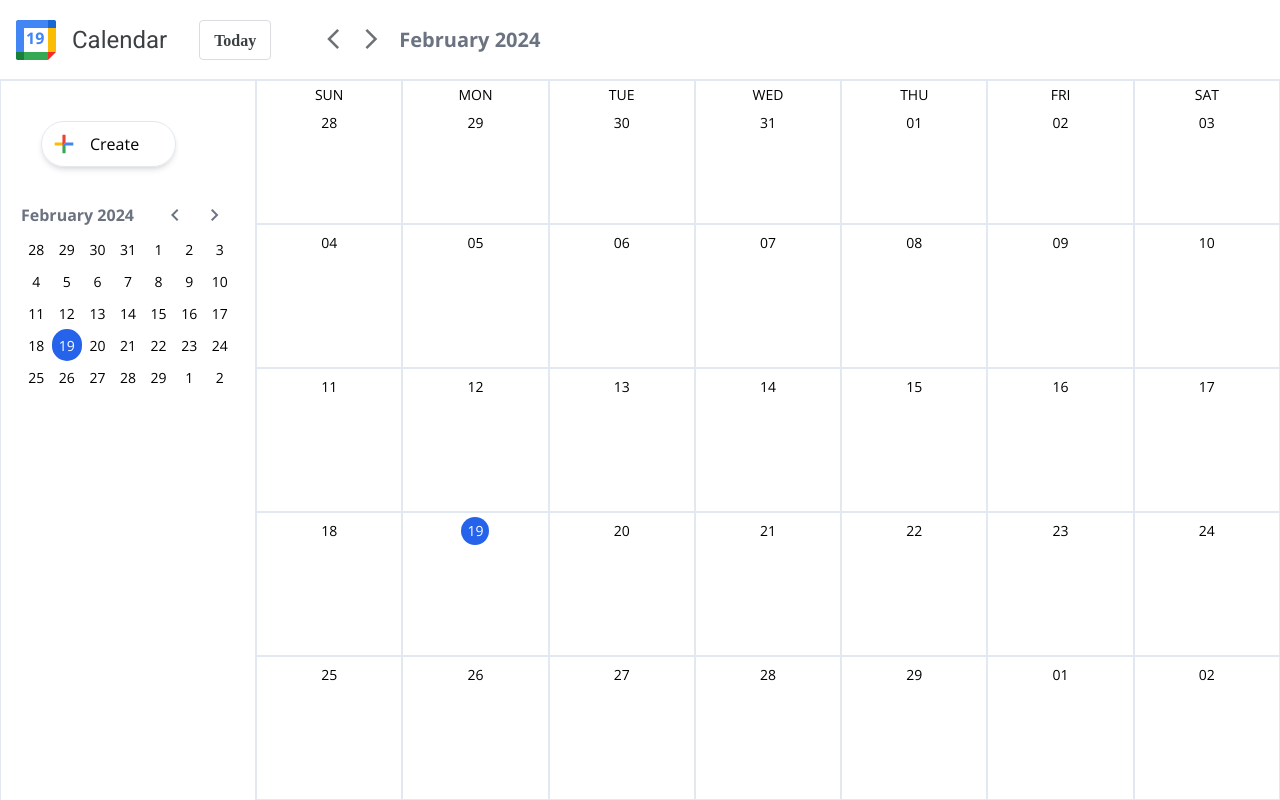
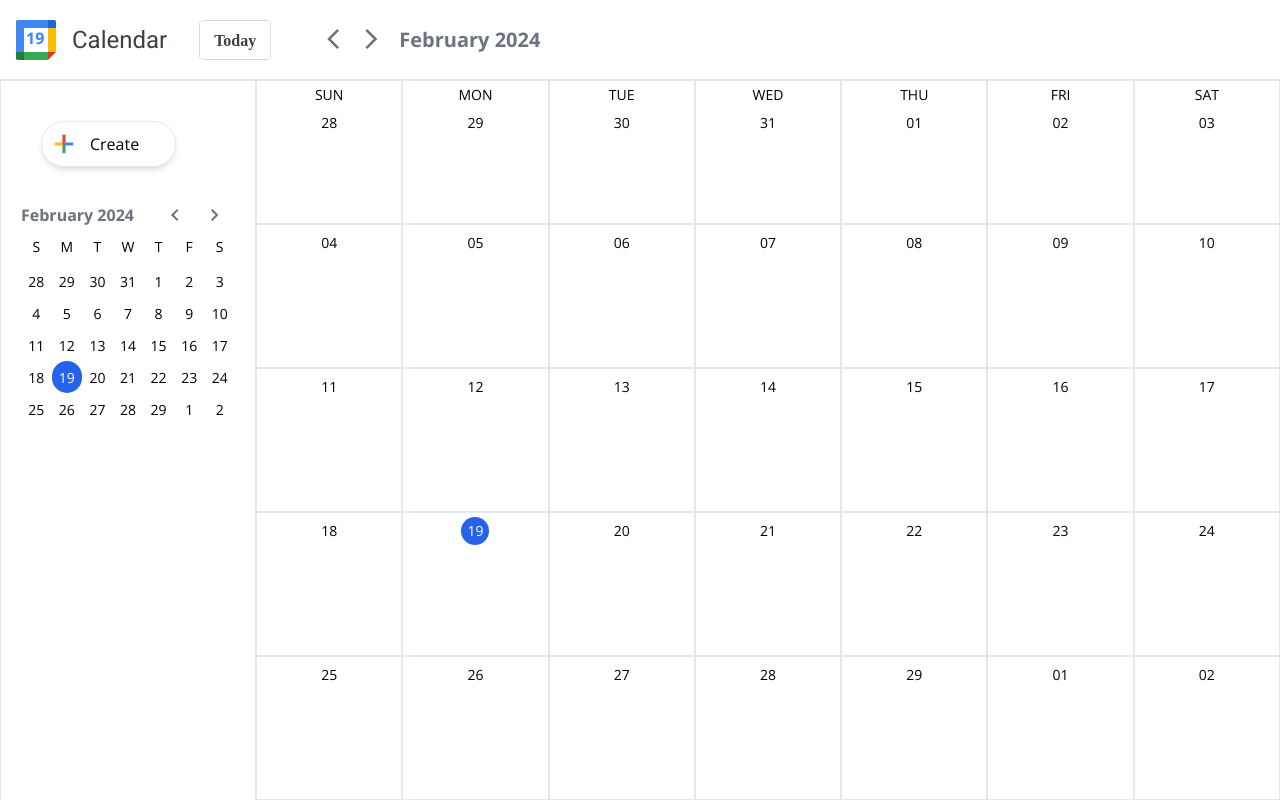
Before and after one commit to Tecnavis-Interns/Google-Calendar, a React (Vite) app: page / in a window 1280 px wide. Built offline with nearby package versions, Linux system fonts and the light colour scheme.

Commit message:
fix:day selected updated

```diff
--- a/src/components/Event/AddEvent.jsx
+++ b/src/components/Event/AddEvent.jsx
@@ -2,7 +2,7 @@ import React, { useContext, useState } from "react";
 import GlobalContext from "../../contexts/GlobalContext";
 
 export default function AddEvent() {
-  const { setShowAddEvent } = useContext(GlobalContext);
+  const { setShowAddEvent ,daySelected} = useContext(GlobalContext);
   const [title, setTitle] = useState("");
   return (
     <div className="h-screen w-full fixed left-0 top-0 flex justify-center items-center">
@@ -28,6 +28,7 @@ export default function AddEvent() {
               onChange={(e) => setTitle(e.target.value)}
             />
             <span className="material-icons-outlined text-gray-400">schedule</span>
+            <p>{daySelected.format("dddd, MMMM DD")}</p>
           </div>
         </div>
       </form>
--- a/src/components/SmallCalendar.jsx
+++ b/src/components/SmallCalendar.jsx
@@ -2,7 +2,6 @@ import dayjs from "dayjs";
 import React, { useContext, useEffect, useState } from "react";
 import GlobalContext from "../contexts/GlobalContext";
 import { getMonth } from "../util"; // Ensure correct import path
-
 
 export default function SmallCalendar() {
   const [currentMonthIdx, setCurrentMonthIdx] = useState(dayjs().month());
@@ -69,6 +68,14 @@ export default function SmallCalendar() {
         </div>
       </header>
       <div className="grid grid-cols-7 grid-rows-6">
+        {currentMonth &&
+          currentMonth[0] &&
+          currentMonth[0].map((day, i) => (
+            <span key={i} className="text-sm py-1 text-center">
+              {day.format("dd").charAt(0)}
+            </span>
+          ))}
+
         {currentMonth.map((row, i) => (
           <React.Fragment key={i}>
             {row.map((day, idx) => (
--- a/src/components/header.jsx
+++ b/src/components/header.jsx
@@ -28,9 +28,7 @@ export function HomeHeader() {
     window.location.reload(false);
   }
 
-  if (loading) {
-    return <div>Loading...</div>;
-  }
+
 
   return (
     <>
```
